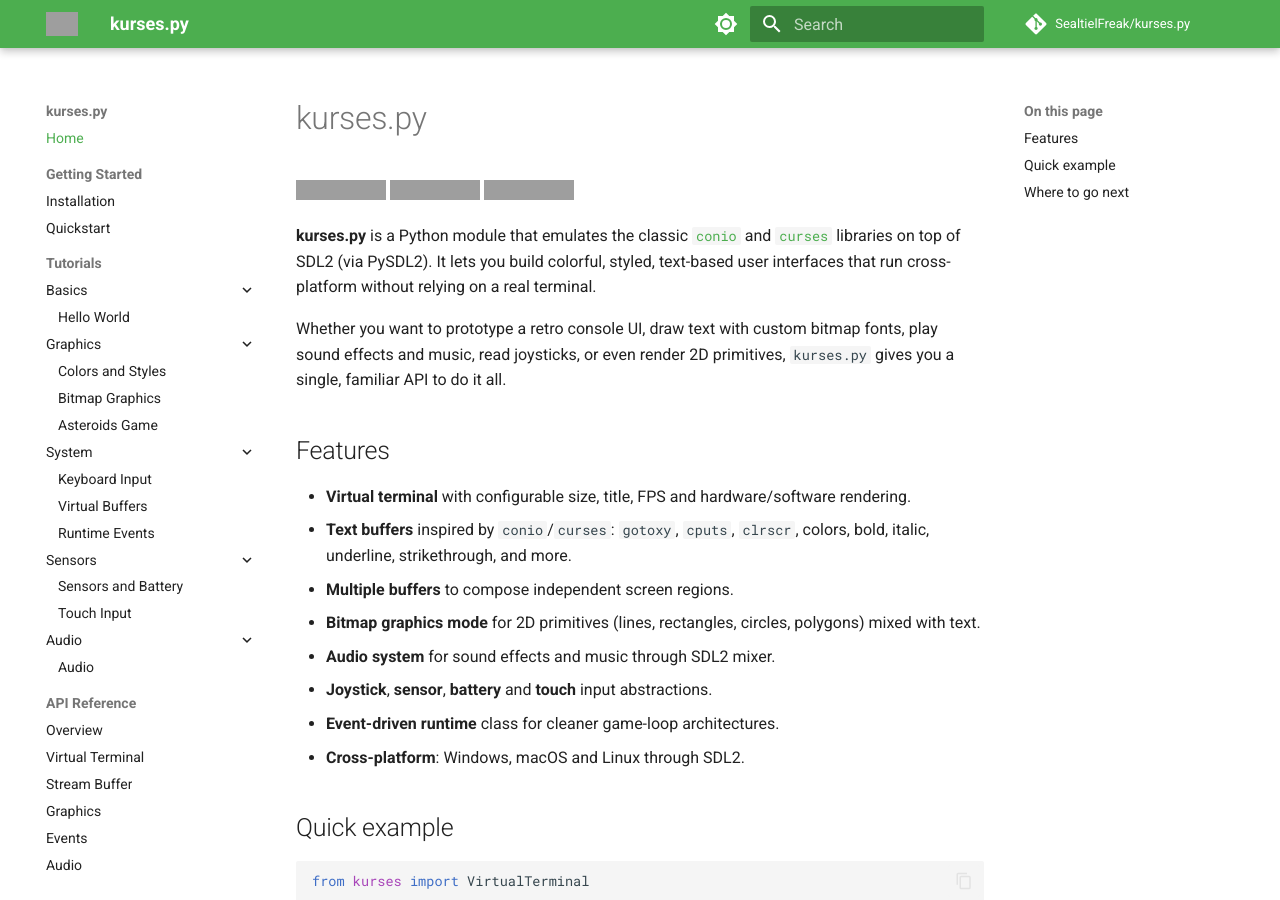
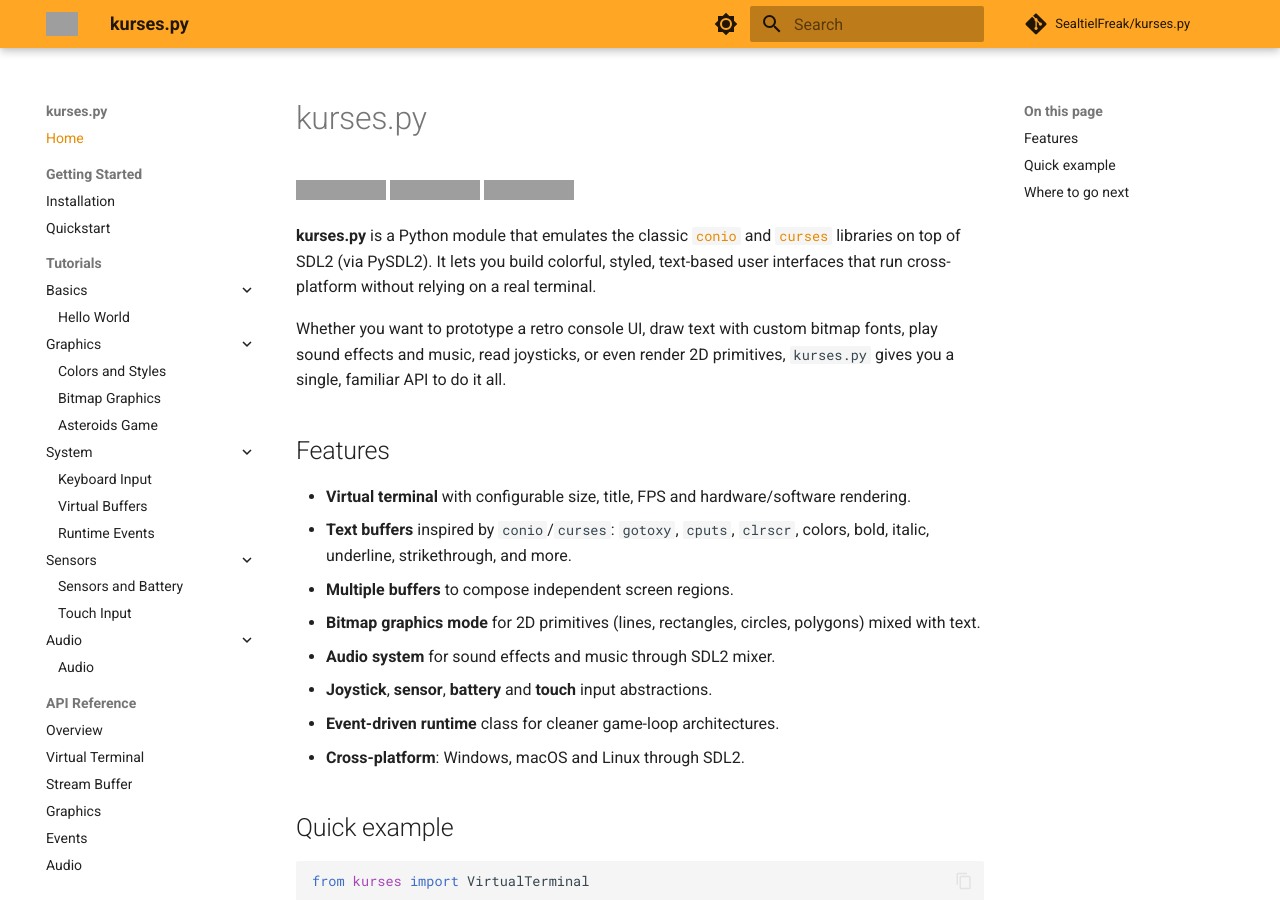
Before and after one commit to SealtielFreak/kurses.py, an MkDocs documentation site: the page built from docs/index.md, in a window 1280 px wide and 900 px high. Built offline with MkDocs 1.6.1 and Material for MkDocs 9.7.7, drawn with Linux system fonts in a browser that asks for light colours; comment, search, counter and statistics services are not loaded; grey boxes are pictures that could not be loaded.

Commit message:
refactor: update color

```diff
--- a/mkdocs.yml
+++ b/mkdocs.yml
@@ -14,15 +14,15 @@
   palette:
     - media: "(prefers-color-scheme: light)"
       scheme: default
-      primary: green
-      accent: green
+      primary: orange
+      accent: orange
       toggle:
         icon: material/brightness-7
         name: Switch to dark mode
     - media: "(prefers-color-scheme: dark)"
       scheme: slate
-      primary: green
-      accent: green
+      primary: orange
+      accent: deep-orange
       toggle:
         icon: material/brightness-4
         name: Switch to light mode
```
